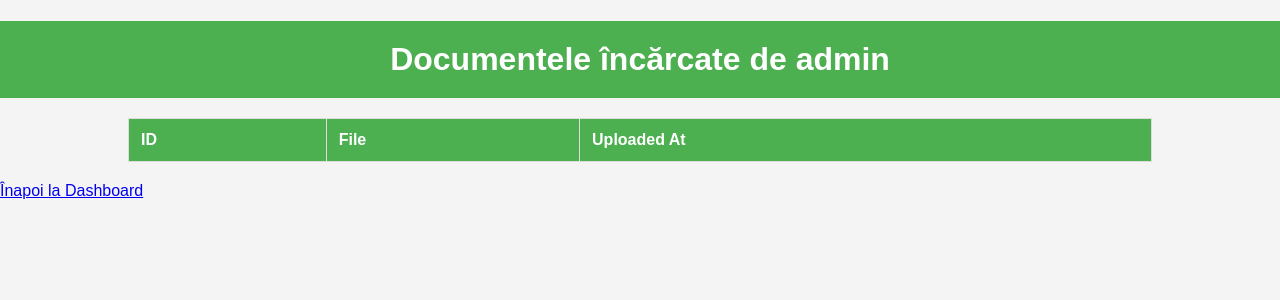
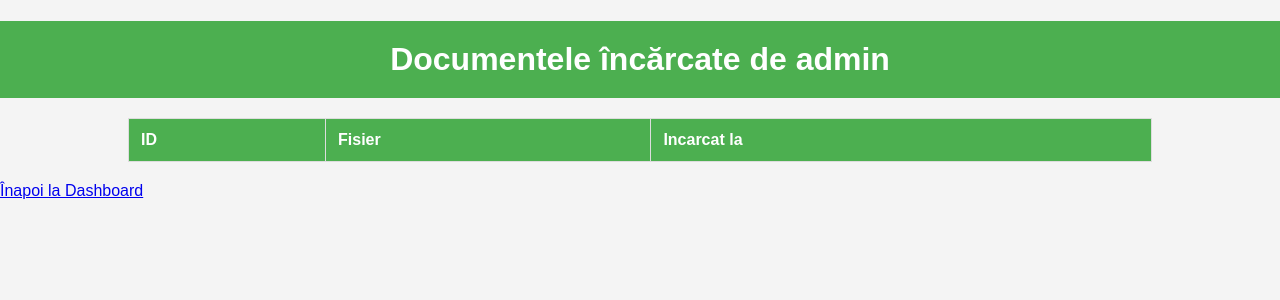
Before and after one commit to Careba123/SiteCMR, a Django app: page /user/1/ in a window 1280 px wide. Shown: the top 300 px of the page. Run offline with Django 5.2, Linux system fonts and the light colour scheme; a user stored in the database is signed in; data comes from the database, SQL or seed files in the repository; both versions use the stored data as it was after the commit; lists and menus that the app fills with data are empty.

Commit message:
Tue, Aug 6, 2024, 6:58 PM +03:00

```diff
--- a/cmr_project/cmr_app/templates/cmr_app/user_documents.html
+++ b/cmr_project/cmr_app/templates/cmr_app/user_documents.html
@@ -10,8 +10,8 @@
     <table>
         <tr>
             <th>ID</th>
-            <th>File</th>
-            <th>Uploaded At</th>
+            <th>Fisier</th>
+            <th>Incarcat la</th>
         </tr>
         {% for document in documents %}
         <tr>
```
Also changed, not shown: cmr_project/db.sqlite3.
